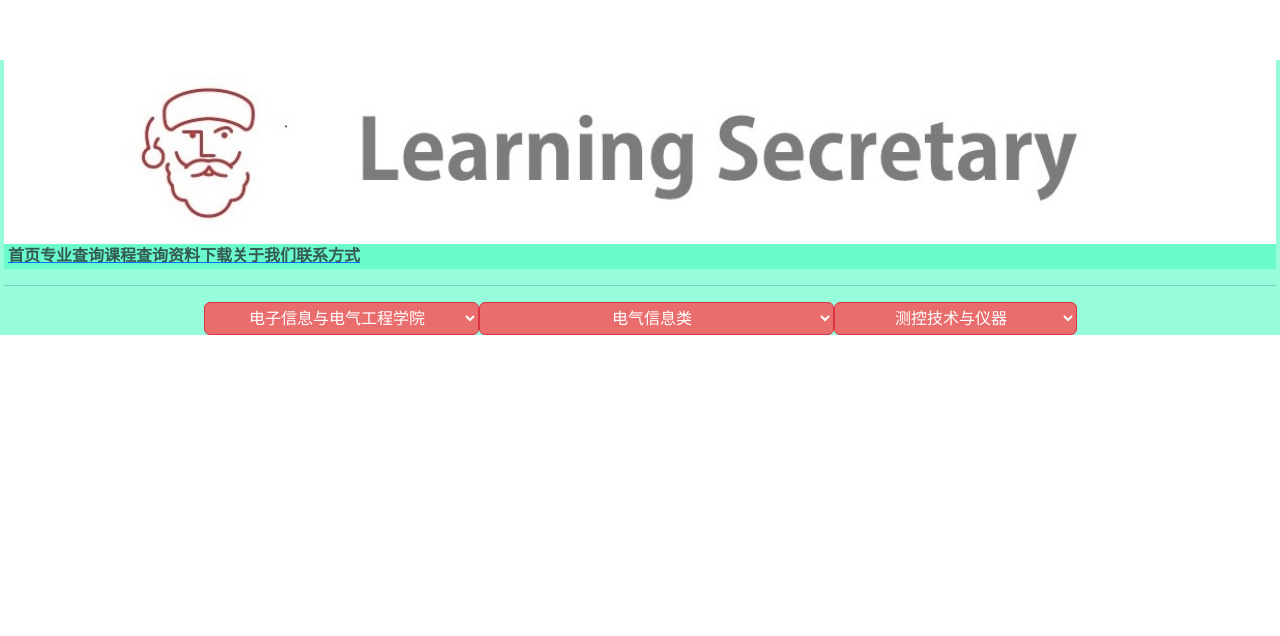
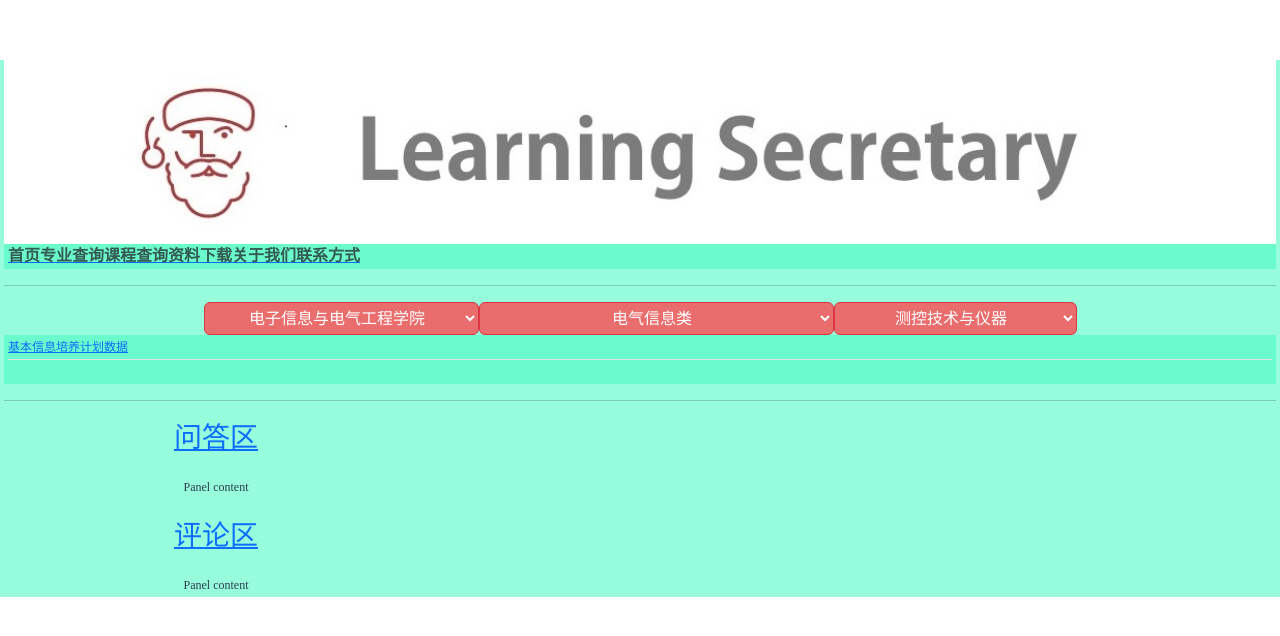
Before and after one commit to Highe-Stark/TIA, a Vue app: page /DoM in a window 1280 px wide. Shown: the top 636 px of the page. Built offline with nearby package versions, Linux system fonts and the light colour scheme.

Commit message:
Add some components and make some changes in style.

```diff
--- a/src/components/DoC.vue
+++ b/src/components/DoC.vue
@@ -7,21 +7,25 @@
       <navbargod />
     </div>
     <hr />
-    <div id="row">
+    <div id="row" class="selectbar">
       <singleselect @pass="pass"></singleselect>
     </div>
+    <br />
+    <br />
   <div id="row">
-    <tabs :detailselected="detailselected" />
+    <tabs1 :detailselected="detailselected" />
   </div>
 <p>{{selectedid}}</p>
+  <hr />
   </div>
+
 </template>
 
 <script>
 import singleselect from './singleselect'
 import details from './details.js'
 import navbargod from './navbargod.vue'
-import tabs from './tabs.vue'
+import tabs1 from './tabs1.vue'
 
 export default {
   name:"DoC",
@@ -74,7 +78,7 @@ export default {
   components: {
     singleselect,
     navbargod,
-    tabs,
+    tabs1,
   }
 }
 </script>
@@ -84,4 +88,7 @@ export default {
   width:100%;
 }
 body,td,th {font-family: Verdana, Arial, Helvetica, sans-serif;font-size: 12px;color: #1d1007; line-height:24px}
+.selectbar{
+
+}
 </style>
--- a/src/components/DoM.vue
+++ b/src/components/DoM.vue
@@ -11,13 +11,37 @@
       <majors />
     </div>
 
+    <div>
+      <tabs2 />
+    </div>
+    <hr />
+    <div class="col-sm-4">
+      <div class="panel panel-danger box1">
+        <div class="panel-heading">
+          <h3 class="panel-title"><a href="">问答区</a></h3>
+        </div>
+        <div class="panel-body">
+          Panel content
+        </div>
+      </div>
+              <div class="panel panel-info box2">
+                <div class="panel-heading">
+                  <h3 class="panel-title"><a href="">评论区</a></h3>
+                </div>
+                <div class="panel-body">
+                  Panel content
+                </div>
+              </div>
 
+    </div>
   </div>
 </template>
 
 <script>
 import majors from './majors.vue'
 import navbargod from './navbargod.vue'
+import tabs2 from './tabs2.vue'
+import layout from './layout.vue'
 export default {
   name: 'DoM',
   babel: {
@@ -25,11 +49,14 @@ export default {
     },
   components: {
     navbargod,
-    majors
+    majors,
+    tabs2
   }
 }
 </script>
 
 <style>
+.box1, .box2{
 
+}
 </style>
--- a/src/components/qa-detail.vue
+++ b/src/components/qa-detail.vue
@@ -40,7 +40,7 @@
 <script>
 import HeadBar from './head-bar'
 export default{
-  name:'qa-detail',
+  name:'qadetail',
   components: {
     HeadBar
   },
--- a/src/components/qa-index.vue
+++ b/src/components/qa-index.vue
@@ -35,7 +35,7 @@
 
 <script>
 export default {
-  name: 'qa',
+  name: 'qaindex',
   data () {
     return {
        todos: this.data.todos,
--- a/src/components/tabs.vue
+++ b/src/components/tabs1.vue
@@ -6,17 +6,8 @@
 			 基本信息
 		</a>
 	</li>
-	<li><a href="#ios" data-toggle="tab">iOS</a></li>
-	<li class="dropdown">
-		<a href="#" id="myTabDrop1" class="dropdown-toggle"
-		   data-toggle="dropdown">Java
-			<b class="caret"></b>
-		</a>
-		<ul class="dropdown-menu" role="menu" aria-labelledby="myTabDrop1">
-			<li><a href="#jmeter" tabindex="-1" data-toggle="tab">jmeter</a></li>
-			<li><a href="#ejb" tabindex="-1" data-toggle="tab">ejb</a></li>
-		</ul>
-	</li>
+	<li><a href="#ios" data-toggle="tab">经验</a></li>
+	<li><a href="#data" data-toggle="tab">数据</a></li>
 </ul>
 <div id="myTabContent" class="tab-content">
 	<div class="tab-pane fade in active" id="home">
@@ -28,13 +19,10 @@
 		<p>iOS 是一个由苹果公司开发和发布的手机操作系统。最初是于 2007 年首次发布 iPhone、iPod Touch 和 Apple
 			TV。iOS 派生自 OS X，它们共享 Darwin 基础。OS X 操作系统是用在苹果电脑上，iOS 是苹果的移动版本。</p>
 	</div>
-	<div class="tab-pane fade" id="jmeter">
+	<div class="tab-pane fade" id="data">
 		<p>jMeter 是一款开源的测试软件。它是 100% 纯 Java 应用程序，用于负载和性能测试。</p>
 	</div>
-	<div class="tab-pane fade" id="ejb">
-		<p>Enterprise Java Beans（EJB）是一个创建高度可扩展性和强大企业级应用程序的开发架构，部署在兼容应用程序服务器（比如 JBOSS、Web Logic 等）的 J2EE 上。
-		</p>
-	</div>
+
 </div>
 </div>
 </template>
--- /dev/null
+++ b/src/components/tabs2.vue
@@ -0,0 +1,42 @@
+<template>
+<div id="container">
+<ul id="myTab" class="nav nav-tabs">
+	<li class="active">
+		<a href="#home" data-toggle="tab">
+			 基本信息
+		</a>
+	</li>
+	<li><a href="#ios" data-toggle="tab">培养计划</a></li>
+	<li>
+		<a href="#data" data-toggle="tab">
+			 数据
+		</a>
+	</li>
+</ul>
+<div id="myTabContent" class="tab-content">
+	<div class="tab-pane fade in active" id="home">
+		<p>假装这里有详情</p>
+		<p></p>
+		<p></p>
+	</div>
+	<div class="tab-pane fade" id="ios">
+		<p>iOS 是一个由苹果公司开发和发布的手机操作系统。最初是于 2007 年首次发布 iPhone、iPod Touch 和 Apple
+			TV。iOS 派生自 OS X，它们共享 Darwin 基础。OS X 操作系统是用在苹果电脑上，iOS 是苹果的移动版本。</p>
+	</div>
+	<div class="tab-pane fade" id="data">
+		<p>jMeter 是一款开源的测试软件。它是 100% 纯 Java 应用程序，用于负载和性能测试。</p>
+	</div>
+</div>
+</div>
+</template>
+
+<script>
+export default{
+  name:"tabs",
+	props:['detailselected'],
+
+}
+</script>
+
+<style>
+</style>
--- a/src/main.js
+++ b/src/main.js
@@ -2,7 +2,11 @@ import Vue from 'vue'
 import VueRouter from 'vue-router'
 import App from './App'
 import routers from './routers'
-import layout from './components/layout'
+//import layout from './components/layout'
+//import qaindex from './components/qa-index'
+//import qadetail from './components/qa-detail'
+//import qa from './components/qa'
+//import tabs2 from './components/tabs2'
 
 // import data from './data'
 
```
Also changed, not shown: src/components/qa.vue (+10 -0 lines).
